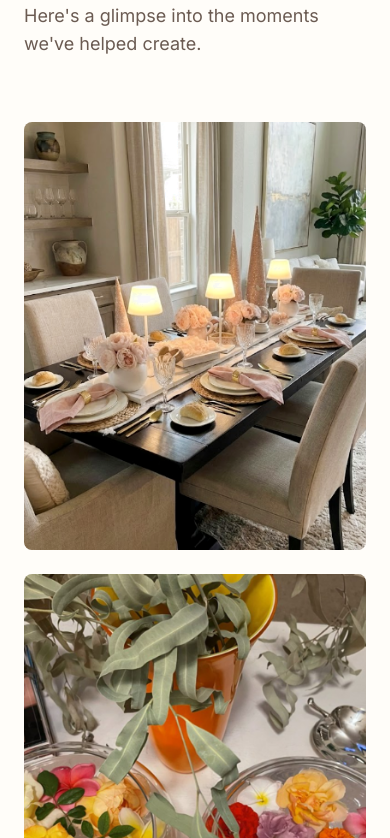
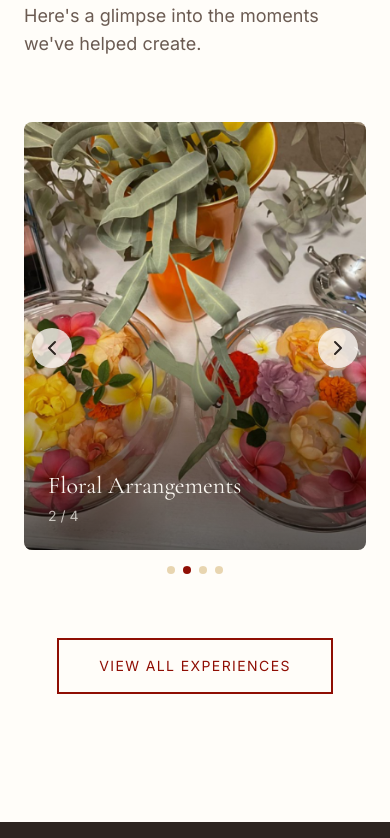
Before and after one commit to Simcol2/delicate, a Next.js app: page / in a window 390 px wide. Shown: the part 4006-4844 px from the top of the page. Built offline with nearby package versions, Linux system fonts and the light colour scheme.

Commit message:
feat: mobile carousel, price alignment, build fix
- Home page Gallery: mobile carousel with 5s auto-scroll
- Services page: price sections aligned to bottom of cards
- Fix: experiences page comment syntax error

```diff
--- a/app/experiences/page.tsx
+++ b/app/experiences/page.tsx
@@ -266,7 +266,7 @@ export default function ExperiencesPage() {
         onClose={() => setIsContactModalOpen(false)}
       />
 
-      {/* Modal with Photo Carousel -->
+      {/* Modal with Photo Carousel */}
       {selectedFolder && (
         <div
           className={`fixed inset-0 z-[100] flex items-center justify-center p-4 transition-opacity duration-300 ${isVisible ? 'opacity-100' : 'opacity-0'}`}
--- a/app/services/page.tsx
+++ b/app/services/page.tsx
@@ -175,7 +175,7 @@ export default function ServicesPage() {
             {packages.map((pkg) => (
               <div
                 key={pkg.id}
-                className={`pkg-card p-10 md:p-12 relative opacity-0 transition-shadow duration-300 hover:shadow-[0_20px_60px_rgba(44,36,32,0.08)] hover:z-10 ${
+                className={`pkg-card p-10 md:p-12 relative opacity-0 transition-shadow duration-300 hover:shadow-[0_20px_60px_rgba(44,36,32,0.08)] hover:z-10 flex flex-col ${
                   pkg.featured ? 'bg-[#c9594a]' : 'bg-[#fffdf9]'
                 }`}
               >
@@ -230,7 +230,7 @@ export default function ServicesPage() {
                 </ul>
 
                 {/* Price */}
-                <div className={`pt-7 border-t ${
+                <div className={`pt-7 border-t mt-auto ${
                   pkg.featured ? 'border-[#2c2420]/20' : 'border-[#e8d5b0]'
                 }`}>
                   <span className="text-[10px] font-medium tracking-[0.28em] uppercase block mb-1.5 text-[#2c2420]/60">
--- a/components/sections/Gallery.tsx
+++ b/components/sections/Gallery.tsx
@@ -1,12 +1,12 @@
 'use client'
 
-import { useEffect, useRef } from 'react'
+import { useState, useEffect, useRef } from 'react'
 import { gsap } from 'gsap'
 import { ScrollTrigger } from 'gsap/ScrollTrigger'
+import { ChevronLeft, ChevronRight } from 'lucide-react'
 
 gsap.registerPlugin(ScrollTrigger)
 
-// Only 4 gallery items displayed on homepage
 const galleryItems = [
   { id: 1, title: 'Celebrations', image: '/Photo Slides/Celebrations/Delicate Flower-3-table setting1.png' },
   { id: 2, title: 'Floral Arrangements', image: '/Photo Slides/Floral Arrangements/Delicate Flower-13.png' },
@@ -16,13 +16,31 @@ const galleryItems = [
 
 export default function Gallery() {
   const sectionRef = useRef<HTMLDivElement>(null)
-  const gridRef = useRef<HTMLDivElement>(null)
+  const [currentSlide, setCurrentSlide] = useState(0)
+  const [isMobile, setIsMobile] = useState(false)
 
+  // Check for mobile
   useEffect(() => {
+    const checkMobile = () => setIsMobile(window.innerWidth < 768)
+    checkMobile()
+    window.addEventListener('resize', checkMobile)
+    return () => window.removeEventListener('resize', checkMobile)
+  }, [])
+
+  // Auto-scroll every 5 seconds on mobile
+  useEffect(() => {
+    if (!isMobile) return
+    const interval = setInterval(() => {
+      setCurrentSlide((prev) => (prev + 1) % galleryItems.length)
+    }, 5000)
+    return () => clearInterval(interval)
+  }, [isMobile])
+
+  // Animate on load (desktop only)
+  useEffect(() => {
+    if (isMobile) return
     const ctx = gsap.context(() => {
-      const items = gridRef.current?.children
-      if (!items) return
-
+      const items = document.querySelectorAll('.gallery-item')
       gsap.fromTo(
         items,
         { y: 60, opacity: 0 },
@@ -33,15 +51,17 @@ export default function Gallery() {
           stagger: 0.1,
           ease: 'power3.out',
           scrollTrigger: {
-            trigger: gridRef.current,
+            trigger: sectionRef.current,
             start: 'top 85%',
           },
         }
       )
     }, sectionRef)
+    return () => ctx.revert()
+  }, [isMobile])
 
-    return () => ctx.revert()
-  }, [])
+  const nextSlide = () => setCurrentSlide((prev) => (prev + 1) % galleryItems.length)
+  const prevSlide = () => setCurrentSlide((prev) => (prev - 1 + galleryItems.length) % galleryItems.length)
 
   return (
     <section
@@ -68,21 +88,70 @@ export default function Gallery() {
           </p>
         </div>
 
-        {/* Gallery Grid - 4 cards */}
-        <div ref={gridRef} className="grid md:grid-cols-2 lg:grid-cols-4 gap-6 max-w-6xl mx-auto">
+        {/* Mobile Carousel */}
+        <div className="md:hidden relative max-w-md mx-auto">
+          <div className="relative aspect-[4/5] overflow-hidden rounded-lg">
+            {galleryItems.map((item, index) => (
+              <div
+                key={item.id}
+                className={`absolute inset-0 transition-opacity duration-500 ${
+                  index === currentSlide ? 'opacity-100' : 'opacity-0'
+                }`}
+              >
+                <img
+                  src={item.image}
+                  alt={item.title}
+                  className="w-full h-full object-cover"
+                />
+                <div className="absolute inset-0 bg-gradient-to-t from-black/60 via-transparent to-transparent" />
+                <div className="absolute bottom-6 left-6 right-6">
+                  <h3 className="font-serif text-2xl text-[#faf6f0]">{item.title}</h3>
+                  <p className="text-[#faf6f0]/70 text-sm mt-1">{index + 1} / {galleryItems.length}</p>
+                </div>
+              </div>
+            ))}
+          </div>
+
+          {/* Navigation Arrows */}
+          <button
+            onClick={prevSlide}
+            className="absolute left-2 top-1/2 -translate-y-1/2 p-2 bg-[#faf6f0]/80 rounded-full text-[#2c2420] hover:bg-[#faf6f0]"
+          >
+            <ChevronLeft size={24} />
+          </button>
+          <button
+            onClick={nextSlide}
+            className="absolute right-2 top-1/2 -translate-y-1/2 p-2 bg-[#faf6f0]/80 rounded-full text-[#2c2420] hover:bg-[#faf6f0]"
+          >
+            <ChevronRight size={24} />
+          </button>
+
+          {/* Dots */}
+          <div className="flex justify-center gap-2 mt-4">
+            {galleryItems.map((_, index) => (
+              <button
+                key={index}
+                onClick={() => setCurrentSlide(index)}
+                className={`w-2 h-2 rounded-full transition-colors ${
+                  index === currentSlide ? 'bg-[#8f0e04]' : 'bg-[#e8d5b0]'
+                }`}
+              />
+            ))}
+          </div>
+        </div>
+
+        {/* Desktop Grid - 4 cards */}
+        <div className="hidden md:grid md:grid-cols-2 lg:grid-cols-4 gap-6 max-w-6xl mx-auto">
           {galleryItems.map((item) => (
             <div
               key={item.id}
-              className="group relative overflow-hidden rounded-lg aspect-[4/5]"
+              className="gallery-item group relative overflow-hidden rounded-lg aspect-[4/5]"
             >
-              {/* Image */}
               <img
                 src={item.image}
                 alt={item.title}
                 className="absolute inset-0 w-full h-full object-cover transition-transform duration-700 group-hover:scale-110"
               />
-
-              {/* Overlay */}
               <div className="absolute inset-0 bg-[#8f0e04]/60 opacity-0 group-hover:opacity-100 transition-opacity duration-500 flex items-center justify-center">
                 <div className="text-center transform translate-y-4 group-hover:translate-y-0 transition-transform duration-500">
                   <h3 className="font-serif text-2xl text-[#faf6f0]">
```
